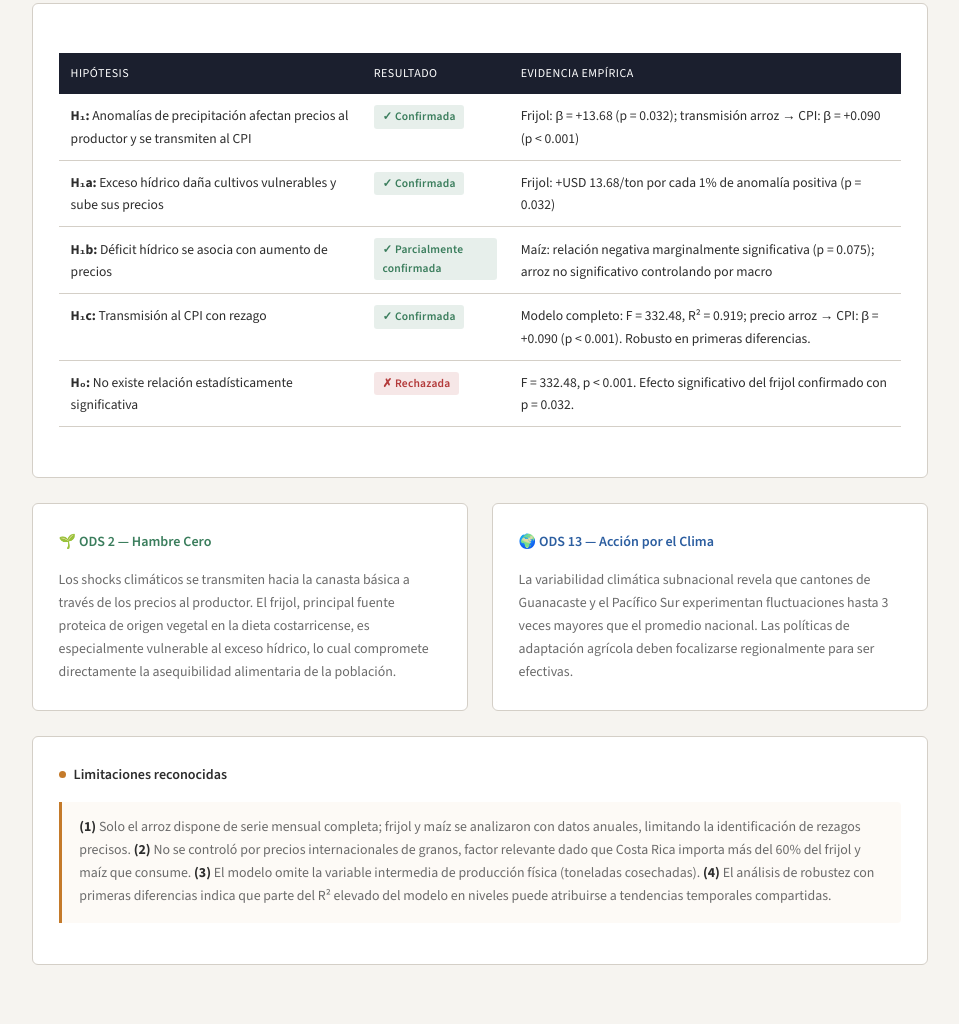
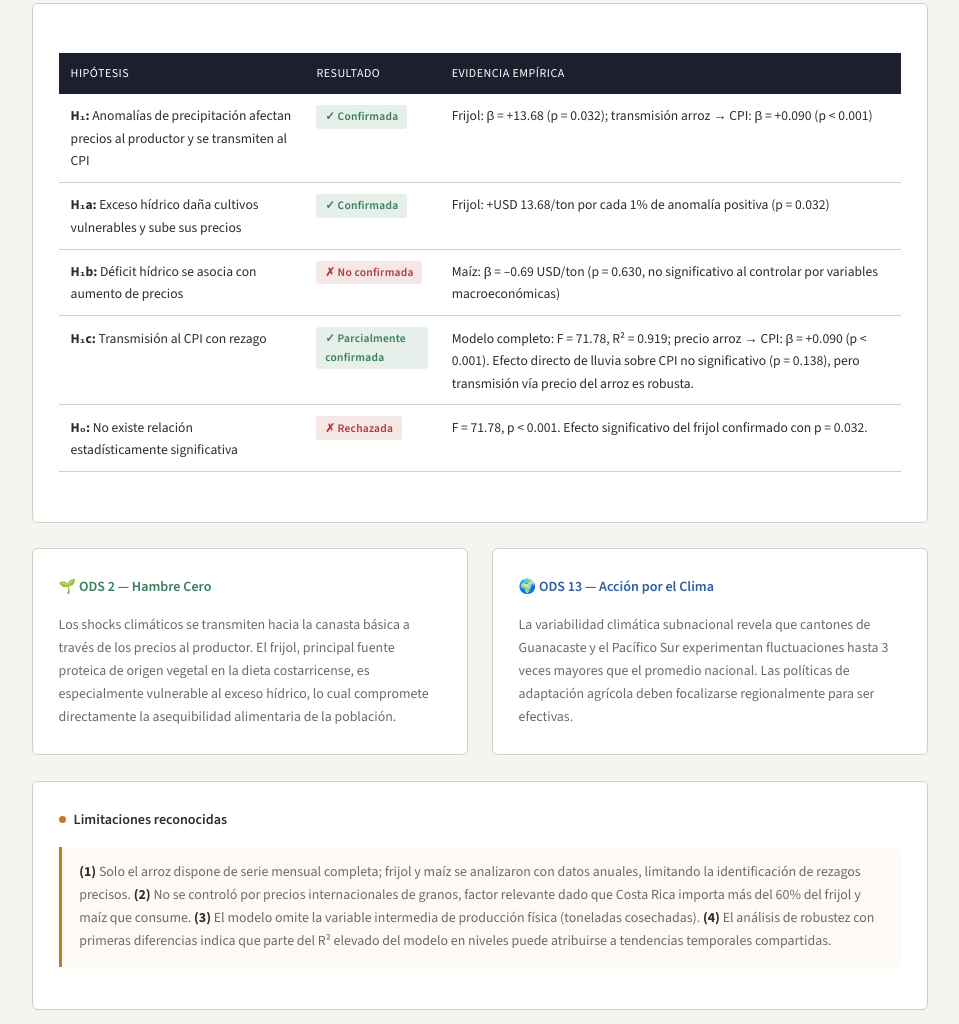
Before and after one commit to jsolorzanoc/clima-precios-cr, a plain HTML site: page index.html in a window 1280 px wide. Shown: the part 8625-9649 px from the top of the page, without its empty margins (160-1119 px from the left). Drawn offline with nearby package versions, Linux system fonts and the light colour scheme.

Commit message:
Update confirmation status and statistical values in index.html

```diff
--- a/index.html
+++ b/index.html
@@ -333,18 +333,18 @@ footer{background:var(--ink);color:rgba(255,255,255,.4);padding:2.5rem 2rem;text
         </tr>
         <tr>
           <td><strong>H₁b:</strong> Déficit hídrico se asocia con aumento de precios</td>
-          <td><span class="badge yes">✓ Parcialmente confirmada</span></td>
-          <td>Maíz: relación negativa marginalmente significativa (p = 0.075); arroz no significativo controlando por macro</td>
+          <td><span class="badge no">✗ No confirmada</span></td>
+          <td>Maíz: β = –0.69 USD/ton (p = 0.630, no significativo al controlar por variables macroeconómicas)</td>
         </tr>
         <tr>
           <td><strong>H₁c:</strong> Transmisión al CPI con rezago</td>
-          <td><span class="badge yes">✓ Confirmada</span></td>
-          <td>Modelo completo: F = 332.48, R² = 0.919; precio arroz → CPI: β = +0.090 (p &lt; 0.001). Robusto en primeras diferencias.</td>
+          <td><span class="badge yes">✓ Parcialmente confirmada</span></td>
+          <td>Modelo completo: F = 71.78, R² = 0.919; precio arroz → CPI: β = +0.090 (p &lt; 0.001). Efecto directo de lluvia sobre CPI no significativo (p = 0.138), pero transmisión vía precio del arroz es robusta.</td>
         </tr>
         <tr>
           <td><strong>H₀:</strong> No existe relación estadísticamente significativa</td>
           <td><span class="badge no">✗ Rechazada</span></td>
-          <td>F = 332.48, p &lt; 0.001. Efecto significativo del frijol confirmado con p = 0.032.</td>
+          <td>F = 71.78, p &lt; 0.001. Efecto significativo del frijol confirmado con p = 0.032.</td>
         </tr>
       </tbody>
     </table>
```
